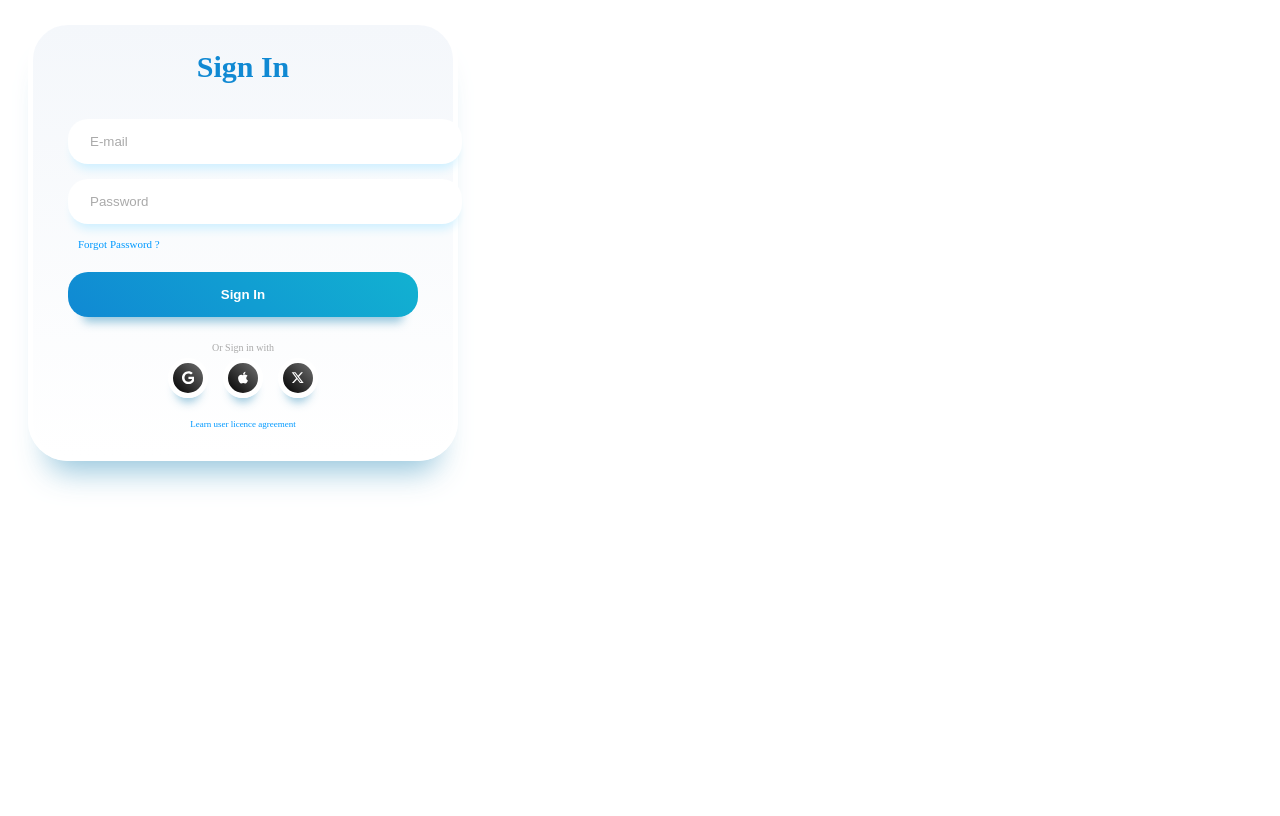
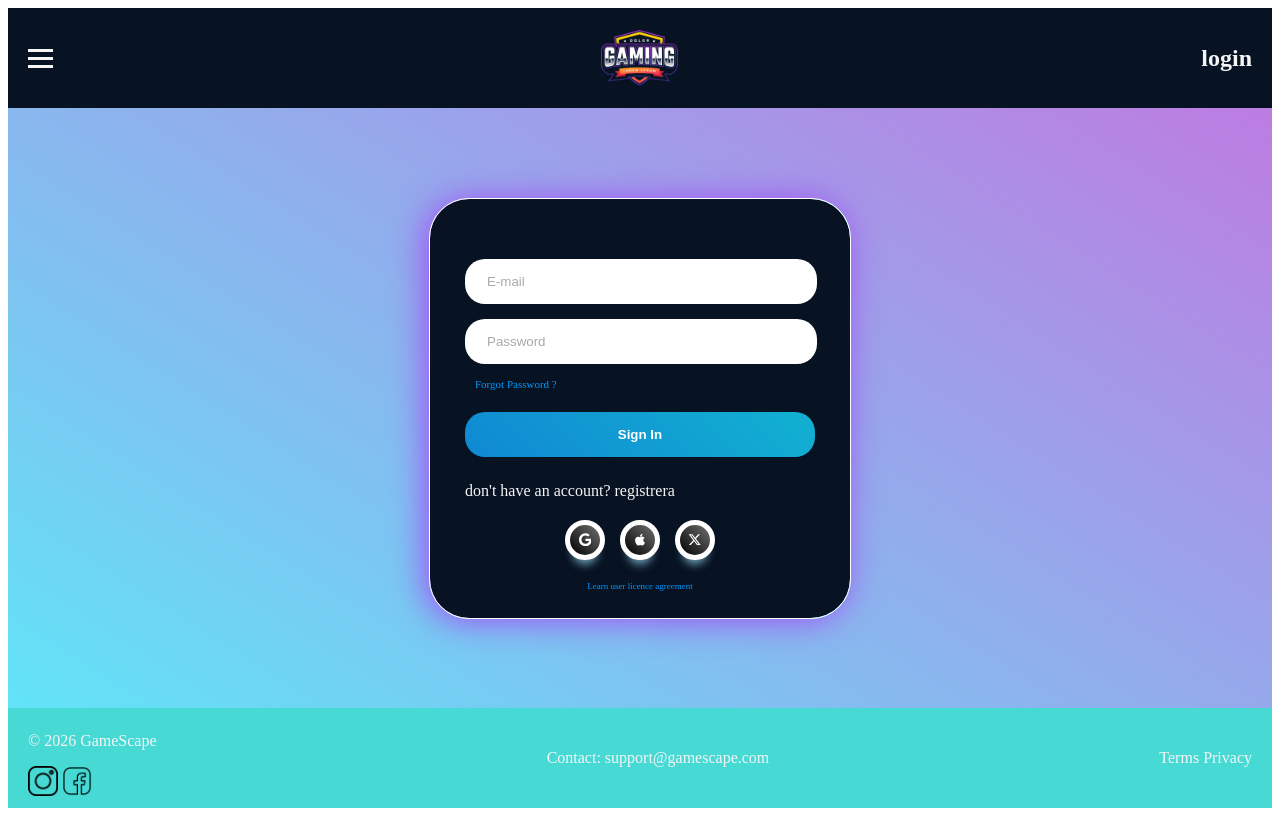
Before and after one commit to Vugi-0/GameScape, a Flask app: template login/GameScape/templates/login.html in a window 1280 px wide. Before the commit the page ends 489 px from the top, so only its background shows below. Run offline with Flask 3, Linux system fonts and the light colour scheme; the template is opened without the code that fills it, so the values that code supplies are empty.

Commit message:
Updated DB

```diff
--- a/login/GameScape/Gamescape_db_sql/sql_kod.sql
+++ b/login/GameScape/Gamescape_db_sql/sql_kod.sql
@@ -43,6 +43,7 @@ ALTER TABLE users
 ADD COLUMN birthday DATE NOT NULL,
 ADD COLUMN gender VARCHAR(10) NOT NULL,
 ADD CONSTRAINT gender_chk CHECK (gender IN ('male', 'female'));
+ALTER TABLE users DROP COLUMN birth_date;
 
 -- ===== GAME =====
 CREATE TABLE game (
@@ -143,6 +144,6 @@ CREATE INDEX idx_notification_user ON notification(user_id, created_at);
 
 
 
-SELECT * FROM users WHERE full_name IS NULL;
+SELECT * FROM users
 ALTER TABLE users
 ALTER COLUMN full_name SET NOT NULL;
--- a/login/GameScape/app.py
+++ b/login/GameScape/app.py
@@ -1,13 +1,52 @@
-from flask import Flask, request, render_template
+from flask import Flask, request, render_template , redirect, session
 from databas import connect_db
-
+from werkzeug.security import check_password_hash ,generate_password_hash
 
 app = Flask(__name__)
 
+app.secret_key = "hemlig_nyckel"
 
 @app.route('/')
 def home():
     return render_template('registrera.html')
+
+
+@app.route('/login', methods=['GET', 'post'])
+def login():
+    if request.method == 'GET':
+        return render_template('login.html')
+
+    user_name = request.form.get('user_name')
+    password =  request.form.get('password')
+
+    conn , cur = connect_db()
+    if conn is None:
+        return 'database error'
+    try:
+        query = """
+            select * FROM users Where username = %s
+"""
+        cur.execute(query, (user_name,))
+        user = cur.fetchone()
+
+        if user is None:
+            return 'user des not exist'
+
+        if not check_password_hash(user[3],password):
+            return 'wrong password'
+
+        session['user_id'] = user[0]
+        session['username'] = user[1]
+
+        return redirect('/dashboard')
+
+
+    except Exception as e:
+        print('e')
+        return 'login error '
+    finally:
+        cur.cloce()
+        conn.cloce()
 
 
 @app.route('/registrera',methods=['POST', 'GET'])
@@ -15,7 +54,7 @@ def register():
     if request.method == 'GET':
         return render_template('registrera.html')
     #hämta data från HTML
-    username = request.form.get('username')
+    user_name = request.form.get('username')
     password = request.form.get('password')
     confirm_password = request.form.get('confirm_password')
     full_name = request.form.get('full_name')
@@ -27,13 +66,39 @@ def register():
 
     if password != confirm_password:
         return 'passwords do not match'
+
+    if len(password) < 10 :
+        return 'lösenordet måste vara minst 10 tecken'
+    elif len(password) > 20:
+        return 'lösenordet får max vara 20 tecken'
+
+    has_upper = False
+
+    for char in password:
+        if char.isupper():
+            has_upper = True
+            break
+
+    if not has_upper:
+        return 'lösenordet måste innehålla minst en stor bokstav'
+
+    has_upper = False
+
+    for char in password:
+        if char.isdigit():
+            has_upper = True
+            break
+
+    if not has_upper:
+        return 'lösenordet måste innehålla minst en siffra'
+
     if not birthday:
         return "Please select birthday"
 
     if not gender:
         return 'please select gender'
     #kontrol older
-    if not username or not password or not email or not full_name:
+    if not user_name or not password or not email or not full_name:
         return "Missing required fields"
     conn , cur = connect_db()
 
@@ -41,6 +106,21 @@ def register():
         return 'database error'
 
     try:
+
+        cur.execute('SELECT * from users WHERE username = %s', (user_name,))
+        existing_user_username = cur.fetchone()
+
+        if existing_user_username:
+            return 'username already exists'
+
+
+        cur.execute('SELECT * from users WHERE email = %s', (email,))
+        existing_email = cur.fetchone()
+
+        if existing_email :
+            return 'Email already exists'
+        hashed_password = generate_password_hash(password, method='pbkdf2:sha256')
+
         query = """
                 INSERT INTO users
             (username, email, password, full_name, birthday, gender)
@@ -48,7 +128,7 @@ def register():
 
 
 """
-        cur.execute(query,(username, email, password, full_name, birthday, gender))
+        cur.execute(query,(user_name, email, hashed_password, full_name, birthday, gender))
 
         conn.commit()
         return 'user registered successfully'
--- a/login/GameScape/static/css/login.css
+++ b/login/GameScape/static/css/login.css
@@ -1,13 +1,44 @@
+body{
+  color: whitesmoke;
+}
+
+main{
+
+    flex: 1; /* tar all kvarvarande höjd */
+    display: flex;
+    justify-content: center;
+    align-items: center;
+}
+
+
+
+
+a{
+        text-decoration: none;
+      color: whitesmoke;
+}
 /* From Uiverse.io by Smit-Prajapati */
-.container {
+.container_sign_in {
+
   max-width: 350px;
   background: #F8F9FD;
-  background: linear-gradient(0deg, rgb(255, 255, 255) 0%, rgb(244, 247, 251) 100%);
   border-radius: 40px;
   padding: 25px 35px;
-  border: 5px solid rgb(255, 255, 255);
+  border: 1px solid rgb(255, 255, 255);
   box-shadow: rgba(133, 189, 215, 0.8784313725) 0px 30px 30px -20px;
-  margin: 20px;
+
+
+
+  background:
+      linear-gradient(#071222, #071222) padding-box, /* boxens bakgrund */
+
+    linear-gradient(90deg,
+      #bc7de2,#b782e3,#b288e4,#ad8ee5,#a993e7,#a498e8,#9f9ee9,#9aa4ea,#95a9eb,#90aeec,
+      #8cb4ee,#87baef,#82bff0,#7dc4f1,#78caf2,#73d0f3,#6ed5f4,#6adaf6,#65e0f7,#60e6f8,#5bebf9
+    ) border-box;                  /* själva border-gradienten */
+
+  box-shadow: -4px 2px 35px -1px #A349F5;
+
 }
 
 .heading {
@@ -22,13 +53,12 @@
 }
 
 .form .input {
-  width: 100%;
+  width: 88%;
   background: white;
   border: none;
   padding: 15px 20px;
   border-radius: 20px;
   margin-top: 15px;
-  box-shadow: #cff0ff 0px 10px 10px -5px;
   border-inline: 2px solid transparent;
 }
 
@@ -66,7 +96,6 @@
   padding-block: 15px;
   margin: 20px auto;
   border-radius: 20px;
-  box-shadow: rgba(133, 189, 215, 0.8784313725) 0px 20px 10px -15px;
   border: none;
   transition: all 0.2s ease-in-out;
 }
@@ -137,3 +166,100 @@
   color: #0099ff;
   font-size: 9px;
 }
+
+
+header > h2{
+    margin-top: 0px;
+}
+.header_left{
+    z-index: 1;
+}
+
+a:hover{
+    color: #65e0f7;
+}
+#container{
+  height: 100vh;
+
+}
+
+main{
+
+    flex: 1; /* tar all kvarvarande höjd */
+    display: flex;
+    justify-content: center;
+    align-items: center;
+}
+
+#header{
+    height: 100px;
+    background-color: #071222;
+
+    display: flex;
+    align-items: center;
+    justify-content: space-between;
+
+    padding: 0 20px;
+    position: relative;
+}
+
+.header_center{
+    position: absolute;
+    left: 50%;
+    transform: translateX(-50%);
+}
+
+
+#registrera_link{
+
+  margin-bottom: 20px;
+}
+#footer{
+    height: 100px;
+    background-color: #47DAD5;
+
+    display: flex;
+    justify-content: space-between;
+    align-items: center;
+
+    padding: 0 20px;
+    color: whitesmoke;
+}
+
+
+#social_media{
+
+    width: 30px;
+    height: 30px;
+}
+
+#logo{
+    width: 100px;
+    height: 100px;
+}
+
+.header_right{
+    z-index: 1;
+}
+
+.burger{
+    display: flex;
+    flex-direction: column;
+    gap: 5px;
+    cursor: pointer;
+}
+
+.burger span{
+    width: 25px;
+    height: 3px;
+    background-color: whitesmoke;
+    display: block;
+}
+#container{
+    height: 100vh;
+    background: linear-gradient(to top right, #5bebf9 0%, #bc7de2 93%);
+    color: whitesmoke;
+    display: flex;
+    flex-direction: column;
+
+}
--- a/login/GameScape/templates/login.html
+++ b/login/GameScape/templates/login.html
@@ -4,23 +4,48 @@
 <head>
     <meta charset="UTF-8">
     <meta name="viewport" content="width=device-width, initial-scale=1.0">
-    <link rel="stylesheet" href="login.css">
+    <link rel="stylesheet" href="/static/css/login.css">
     <title>login</title>
 </head>
 <body>
+    <div id="container">
+        <header id="header">
+                <!-- vänster -->
 
-    <!-- From Uiverse.io by Smit-Prajapati -->
-<div class="container">
-    <div class="heading">Sign In</div>
-    <form action="" class="form">
-      <input required="" class="input" type="email" name="email" id="email" placeholder="E-mail">
+
+                <div class="header_right">
+                    <div class="burger">
+                        <span></span>
+                        <span></span>
+                        <span></span>
+                    </div>
+                </div>
+                <div class="header_left">
+                    <a href=""><h2>login</h2></a>
+                </div>
+
+                <!-- mitten -->
+                <div class="header_center">
+                    <img id="logo" src="/static/img/imgs_to_projekt/gaming_logo.png" alt="logo">
+                </div>
+
+
+          </header>
+          <main>
+              <div class="container_sign_in">
+                  <form action="" class="form" method="POST">
+                    <input required="" class="input" type="email" name="user_name" id="email" placeholder="E-mail">
                     <input required="" class="input" type="password" name="password" id="password" placeholder="Password">
                     <span class="forgot-password"><a href="#">Forgot Password ?</a></span>
                     <input class="login-button" type="submit" value="Sign In">
 
                   </form>
                   <div class="social-account-container">
-        <span class="title">Or Sign in with</span>
+                            <div id="registrera_link">
+                                don't have an account?
+                              <a  href="registrera.html">registrera</a>
+
+                            </div>
                           <div class="social-accounts">
                         <button class="social-button google">
                           <svg class="svg" xmlns="http://www.w3.org/2000/svg" height="1em" viewBox="0 0 488 512">
@@ -40,5 +65,22 @@
                     </div>
                     <span class="agreement"><a href="#">Learn user licence agreement</a></span>
                 </div>
+            </main>
+            <footer id="footer">
+
+                <div class="footer_left">
+                    <p>© 2026 GameScape</p>
+                    <img id="social_media" src="/static/img/imgs_to_projekt/instagram.png" alt="instagram länk">
+                    <img id="social_media" src="/static/img/imgs_to_projekt/social-media.png" alt="facebook länk">
+                </div>
+                <div class="footer-center">
+                    <p>Contact: support@gamescape.com</p>
+                </div>
+                <div class="footer-right">
+                    <a href="#">Terms</a>
+                    <a href="#">Privacy</a>
+                </div>
+            </footer>
+  </div>
 </body>
 </html>
--- a/login/GameScape/templates/profil.html
+++ b/login/GameScape/templates/profil.html
@@ -17,7 +17,7 @@
                     <h3>Mohammad hajjar</h3>
                     <a href=""><img src="/static/img/fountain-pen.png" alt="" id="edit_profil"></a>
                     <a href=""><img src="/static/img/shared.png" alt="" id="shared_img"></a>
-                    <a href=""><img src="/static/img/view.png" alt="" id="viewing"></a>
+                    <a href=""><img src="/static/img/view.png" alt="" id="viewing_img"></a>
 
                 </header>
 
```
Also changed, not shown: login/GameScape/config.ini (+5 -5 lines), login/GameScape/databas.py (+7 -3 lines), login/GameScape/static/css/registrering.css (+18 -19 lines), login/GameScape/templates/registrera.html (+22 -14 lines), README.md, 1 other file. Lines whose indentation alone changed are shown as unchanged.
